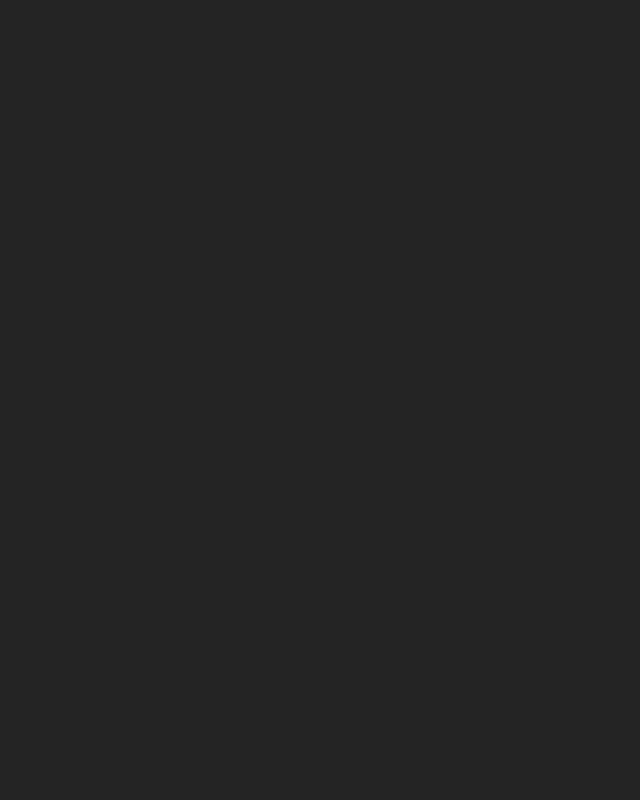
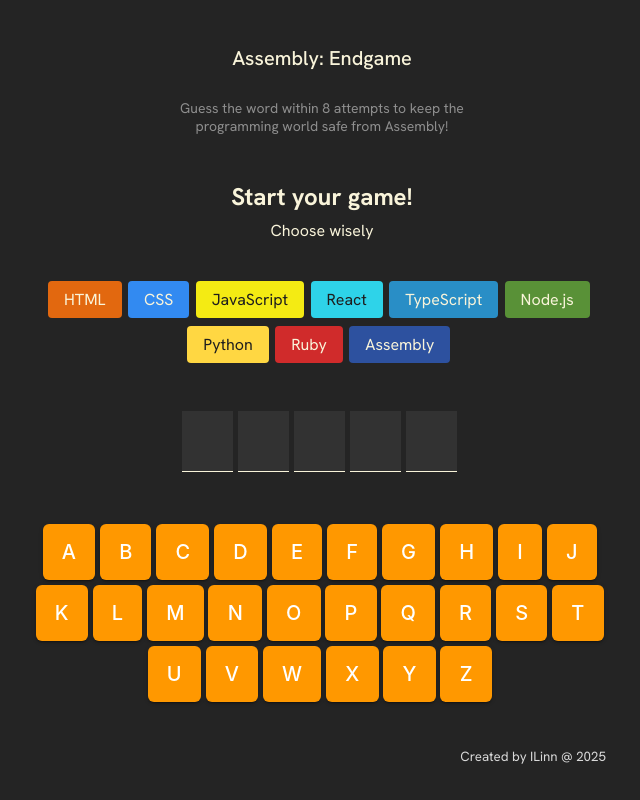
Before and after one commit to iLinn/react-learn-assembly-endgame, a React (Vite) app: page / in a window 1280 px wide. Shown: the whole page, without its empty margins (318-958 px from the left). Built offline with nearby package versions, Linux system fonts and the light colour scheme.

Commit message:
Added game logic and templates;

```diff
--- a/src/components/main/Main.css
+++ b/src/components/main/Main.css
@@ -1,20 +1,78 @@
 main {
-    /* margin: 3rem;
-    padding: 2rem;
-    border-radius: 10px;
-    color: #213547;
-    background-color: #ffffff;
-    justify-content: space-around;
+  max-width: 600px;
 
-    max-width: 500px;
-    height: 500px;
+  .game-status {
+    padding: .5rem;
+    color: #F9F4DA;
+    border-radius: 4px;
+    margin-block: 1rem;
 
-    .button-container {
-        margin: 1rem 2rem 2rem;
+    h2 {
+      margin: .5rem;
+    }
+    p {
+      margin: .5rem;
+    }
+  }
 
-        button {
-            display: block;
-            margin: 0 auto;
-        }
-    } */
+  .language-container {
+    max-width: 600px;
+
+    .language-item {
+      padding: .5rem 1rem;
+      margin: .5rem .4rem 0 0;
+      border-radius: 4px;
+      position: relative;
+
+      /* Dimmed overlay with skull on "lost" languages */
+      &.lost:before {
+        content: "💀";
+        position: absolute;
+        display: flex;
+        align-items: center;
+        justify-content: center;
+        height: 100%;
+        width: 100%;
+        font-size: 1rem;
+        top: 0;
+        left: 0;
+        background-color: rgba(0, 0, 0, 0.7);
+      }
+    }
+  }
+
+  .word-container {
+    padding: 2rem 0;
+
+    .letter {
+      background-color: #323232;
+      border-bottom: 1px solid #F9F4DA;
+      font-size: 1.25rem;
+      margin-right: .3rem;
+      padding: 1rem 1.2rem;
+      user-select: none;
+      text-transform: uppercase;
+      width: 3.2rem;
+      height: 3.8rem;
+    }
+  }
+
+  .keyboard-container {
+    max-width: 600px;
+
+    .alphabet-key {
+      font-size: 1.25rem;
+      margin-right: .3rem;
+      margin-top: .3rem;
+      padding: 1rem 1.2rem;
+      cursor: pointer;
+      /* background-color: #FCBA29;
+      border: 1px solid #D7D7D7;
+      border-radius: 3px; */
+    }
+  }
+
+  .button-container {
+    margin-top: 2rem;
+  }
 }
--- a/src/components/main/Main.tsx
+++ b/src/components/main/Main.tsx
@@ -1,11 +1,187 @@
 import { useEffect, useRef, useState } from 'react';
 
 import './Main.css';
+import Header from '../header/Header';
+import Footer from '../footer/Footer';
+import { LANGUAGES } from '../../shared/language-data';
 
 function MainContent() {
+  // State values
+  const [ currentWord, setCurrentWord ] = useState('REACT');
+  const [ userGuess, setUserGuess ] = useState<string[]>([]);
+
+  console.log('USER GUESS', userGuess);
+
+  // Static values
+  const GAME_STATES = {
+    success: 'bg-green',
+    fail: 'bg-red',
+    start: 'bg-purple',
+    continue: 'continue',
+  };
+  const alphabet = 'abcdefghijklmnopqrstuvwxyz';
+
+  // Derived values
+  const wrongGuessCount = userGuess.filter(letter => !currentWord.includes(letter)).length;
+  const lostLanguages = LANGUAGES
+    .filter((item, index) => wrongGuessCount > index)
+    .map(item => item.name);
+
+  const isGameStarted = userGuess?.length > 0;
+  const isGameEnded = wrongGuessCount >= LANGUAGES?.length - 1;
+  const isGameSuccessful = currentWord.toUpperCase().split('').every(letter => userGuess.includes(letter));
+
+  // Page elements
+  const languageItems = LANGUAGES.map((item, index) => {
+    const styles = {
+      color: item.color,
+      backgroundColor: item.backgroundColor,
+    };
+
+    function getLanguageStatusClass(index: number) {
+      return wrongGuessCount > index ? 'lost' : '';
+    }
+
+    return (
+    <span style={styles}
+      key={item.name}
+      className={`language-item ${getLanguageStatusClass(index)}`}>{item.name}</span>
+    )
+  });
+
+  const currentWordElements = currentWord.toUpperCase().split('').map((letter, index) => {
+    return (
+      <span
+        key={`${index}-${letter}`}
+        className="letter">
+          {userGuess.includes(letter) ? letter : ''}
+      </span>
+    );
+  })
+
+  const alphabetElements = alphabet.toUpperCase().split('').map((letter, index) => {
+    function getLetterButtonClass(letter: string): string {
+      if (userGuess.includes(letter) && currentWord.toUpperCase().includes(letter)) {
+        return 'btn-green';
+      }
+
+      if (userGuess.includes(letter)) {
+        return 'btn-red';
+      }
+
+      return 'btn-orange';
+    }
+
+    return (
+      <button onClick={() => handleKeyboardGuess(letter)}
+        key={`${index}-${letter}`}
+        className={`alphabet-key mat-button ${getLetterButtonClass(letter)}`}>
+        {letter}
+      </button>
+    )
+  })
+
+  const getGameState = () => {
+    if (isGameStarted && !isGameEnded && isGameSuccessful) {
+      return GAME_STATES.success;
+    }
+
+    if (isGameStarted && isGameEnded && !isGameSuccessful) {
+      return GAME_STATES.fail;
+    }
+
+    if (isGameStarted && !wrongGuessCount) {
+      return GAME_STATES.continue;
+    }
+
+    if (isGameStarted) {
+      return GAME_STATES.start;
+    }
+
+    return '';
+  };
+
+  const getGameStatusMessage = () => {
+    switch (getGameState()) {
+      case (GAME_STATES.success):
+        return (
+          <section className={`centered game-status mb-1 ${GAME_STATES.success}`}>
+            <h2>You win!</h2>
+            <p>Well done! 🎉</p>
+          </section>
+        );
+      case (GAME_STATES.fail):
+        return (
+          <section className={`centered game-status mb-1 ${GAME_STATES.fail}`}>
+            <h2>Game over</h2>
+            <p>You lose! Better start learning Assembly 😢</p>
+          </section>
+        );
+      case (GAME_STATES.start):
+        return (
+          <section className={`centered game-status mb-1 ${GAME_STATES.start}`}>
+            <h2>"Farewell {lostLanguages.join(' & ')}" 🫡</h2>
+          </section>
+        );
+      case (GAME_STATES.continue):
+        return (
+          <section className={`centered game-status mb-1 ${GAME_STATES.start}`}>
+            <h2>Keep going!</h2>
+            <p>You're doing great 👍</p>
+          </section>
+        );
+      default:
+        return (
+          <section className='centered game-status mb-1'>
+            <h2>Start your game!</h2>
+            <p>Choose wisely</p>
+          </section>
+        );
+    }
+  }
+
+  function handleKeyboardGuess(letter: string) {
+    console.log('click', letter)
+    if (isGameEnded) return;
+
+    setUserGuess(prev => {
+      const updatedArray = [...prev];
+      if (!prev.includes(letter)) {
+        updatedArray.push(letter);
+      }
+      return updatedArray;
+    });
+  }
+
+  function handleNewGame() {
+    setUserGuess([]);
+  }
+
   return (
-    <main className=''>
-    </main>
+    <div className='flex-column p-2'>
+      <Header />
+      <main className='full-height'>
+        <>
+          {getGameStatusMessage()}
+        </>
+        <section className='flex-row fl-wrap language-container justify-center mb-1'>
+          {languageItems}
+        </section>
+        <section className='flex-row no-wrap word-container justify-center mb-1'>
+          {currentWordElements}
+        </section>
+        <section className='flex-row fl-wrap keyboard-container justify-center mb-1'>
+          {alphabetElements}
+        </section>
+        <>{ (isGameEnded || isGameSuccessful) &&
+          <section className='flex-row button-container justify-center mt-3'>
+            <button onClick={handleNewGame}
+              className="mat-button btn-primary">New Game</button>
+          </section>
+        }</>
+      </main>
+      <Footer />
+    </div>
   );
 }
 
--- /dev/null
+++ b/src/shared/language-data.ts
@@ -0,0 +1,47 @@
+export const LANGUAGES = [
+  {
+      name: "HTML",
+      backgroundColor: "#E2680F",
+      color: "#F9F4DA",
+  },
+  {
+      name: "CSS",
+      backgroundColor: "#328AF1",
+      color: "#F9F4DA",
+  },
+  {
+      name: "JavaScript",
+      backgroundColor: "#F4EB13",
+      color: "#1E1E1E",
+  },
+  {
+      name: "React",
+      backgroundColor: "#2ED3E9",
+      color: "#1E1E1E",
+  },
+  {
+      name: "TypeScript",
+      backgroundColor: "#298EC6",
+      color: "#F9F4DA",
+  },
+  {
+      name: "Node.js",
+      backgroundColor: "#599137",
+      color: "#F9F4DA",
+  },
+  {
+      name: "Python",
+      backgroundColor: "#FFD742",
+      color: "#1E1E1E",
+  },
+  {
+      name: "Ruby",
+      backgroundColor: "#D02B2B",
+      color: "#F9F4DA",
+  },
+  {
+      name: "Assembly",
+      backgroundColor: "#2D519F",
+      color: "#F9F4DA",
+  },
+]
```
